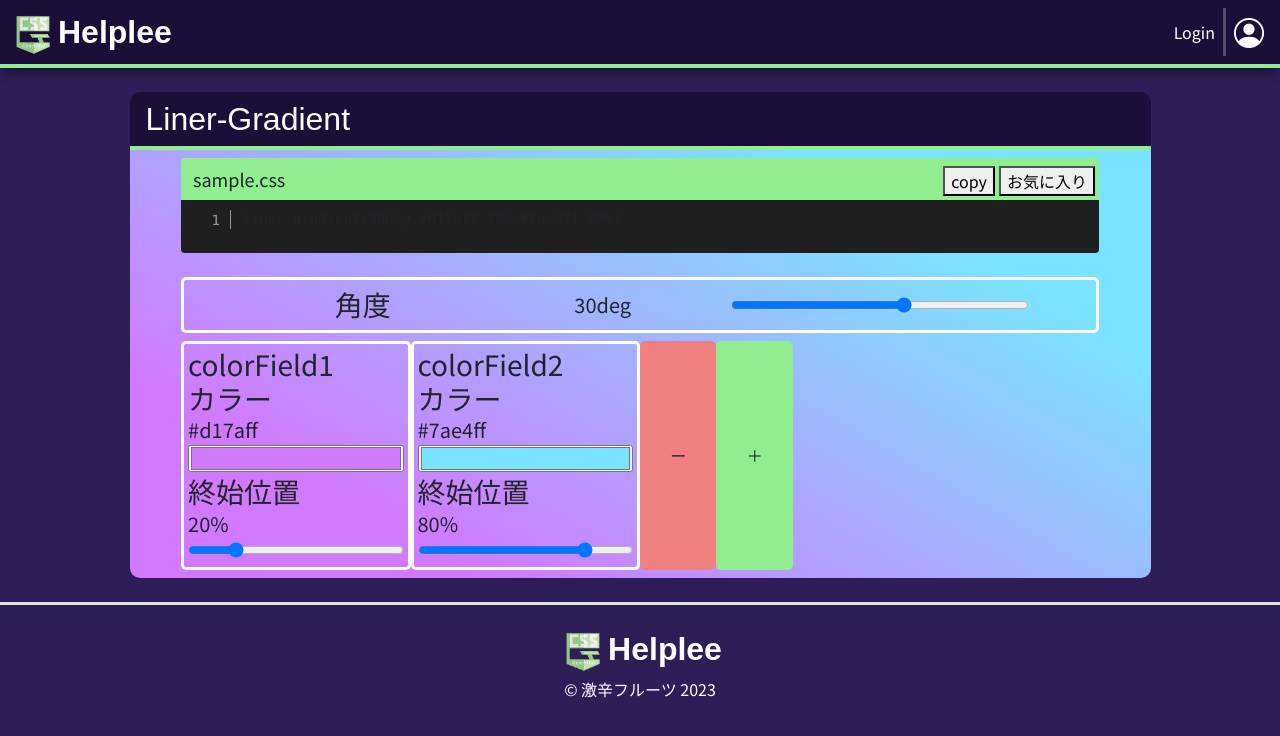
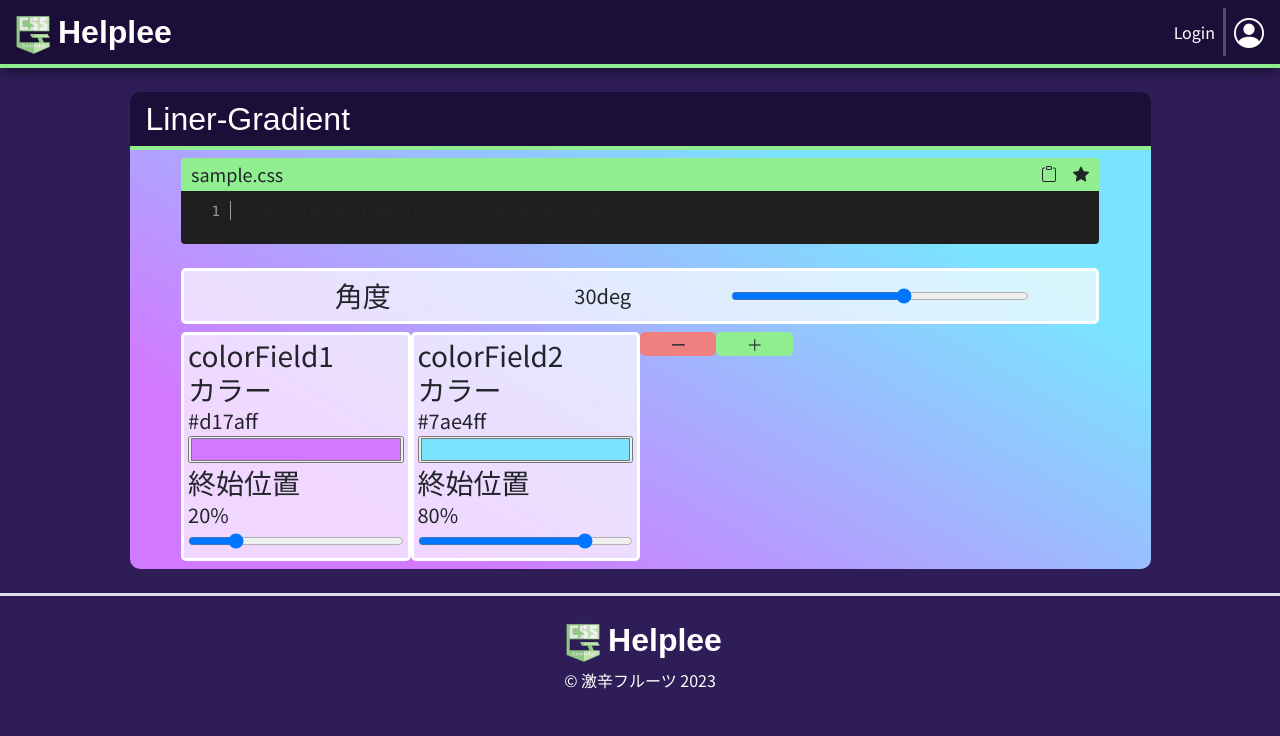
Before and after one commit to balckowl/helplee, a React (Vite) app: page /linergradient in a window 1280 px wide. Shown: the top 736 px of the page. Built offline with nearby package versions, Linux system fonts and the light colour scheme; no server answers; a small style sheet from the web is missing; a web font is replaced by a local one.

Commit message:
fix :スタイルを修正しました。

```diff
--- a/src/pages/BoxShadow/BoxShadow.jsx
+++ b/src/pages/BoxShadow/BoxShadow.jsx
@@ -67,7 +67,7 @@ const BoxShadow = () => {
 
   return (
     <main>
-      <CommonMeta title="helplee | Box-Shadow"/>
+      <CommonMeta title="helplee | Box-Shadow" />
       <div className="container">
         <div className="row d-flex justify-content-center">
           <div className="col-lg-11">
@@ -119,11 +119,11 @@ const BoxShadow = () => {
                     </div>
 
                     <div className="p-2 mb-3">
-                      <div className='btn-box d-flex justify-content-between p-1 pt-2'>
-                        <p className='ms-2'>sample.css</p>
-                        <div className='d-flex'>
-                          <div className='mx-1' onClick={copyToClipBoard}>copy</div>
-                          <button onClick={sendFavBoxShadow}>お気に入り</button>
+                      <div className='btn-box d-flex justify-content-between'>
+                        <p>sample.css</p>
+                        <div className='d-flex gap-3'>
+                          <div onClick={copyToClipBoard}><i class="bi bi-clipboard"></i></div>
+                          <div onClick={sendFavBoxShadow} className='favbtn'><i class="bi bi-star-fill"></i></div>
                         </div>
                       </div>
                       <div className='css-box p-2'>
--- a/src/pages/BoxShadow/BoxShadow.scss
+++ b/src/pages/BoxShadow/BoxShadow.scss
@@ -1,30 +1,34 @@
-.box{
+.box {
     border-radius: 0px 0px 10px 10px;
 }
 
-.box-head{
+.box-head {
     background-color: #1B0E38;
     border-radius: 10px 10px 0px 0px;
     color: #90EE90;
     border-bottom: 4px solid #90EE90;
 }
 
-.color-box input{
+.btn-box {
+    padding: 3px 10px;
+}
+
+.color-box input {
     width: 50px;
     height: 50px;
 }
 
-.input-box{
+.input-box {
     background-color: #F8FAFC;
     border-radius: 10px;
     border: 2px solid #b8bbbc;
 }
 
-.input-box p{
+.input-box p {
     font-size: 20px;
 }
 
-.style-box{
+.style-box {
     background-color: #F8FAFC;
     border-radius: 10px;
     border: 2px solid #b8bbbc;
@@ -32,21 +36,21 @@
     padding-bottom: 70px;
 }
 
-.btn-box{
+.btn-box {
     background-color: #90EE90;
     border-radius: 4px 4px 0px 0px;
 }
 
-.btn-box p{
+.btn-box p {
     font-size: 18px;
 }
 
-.css-box{
+.css-box {
     background-color: #1F1F1F;
     border-radius: 0px 0px 4px 4px;
 }
 
-.file-name{
+.file-name {
     font-size: 4px;
     padding: 5px 10px;
     position: absolute;
--- a/src/pages/Home/Home.jsx
+++ b/src/pages/Home/Home.jsx
@@ -10,7 +10,7 @@ const Home = () => {
 
       <div className="container">
         <div className="row gy-5 py-3">
-          <div className="col-sm-4">
+          <div className="col-sm-6 col-lg-4">
             <div className="card">
               <div className="card-body">
                 <Link to="/linergradient">
@@ -23,7 +23,7 @@ const Home = () => {
               </div>
             </div>
           </div>
-          <div className="col-sm-4">
+          <div className="col-sm-6 col-lg-4">
             <div className="card">
               <div className="card-body">
                 <Link to="/boxshadow">
@@ -36,7 +36,7 @@ const Home = () => {
               </div>
             </div>
           </div>
-          <div className="col-sm-4">
+          <div className="col-sm-6 col-lg-4">
             <div className="card">
               <div className="card-body">
                 <Link to="/textshadow">
@@ -49,7 +49,7 @@ const Home = () => {
               </div>
             </div>
           </div>
-          <div className='col-sm-4'>
+          <div className='col-sm-6 col-lg-4'>
             <div className="card">
               <div className="card-body">
                 <Link to="/imgfilter">
@@ -62,7 +62,7 @@ const Home = () => {
               </div>
             </div>
           </div>
-          <div className="col-sm-4">
+          <div className="col-sm-6 col-lg-4">
             <div className="card">
               <div className="card-body">
                 <Link to="/qrcode">
--- a/src/pages/ImgFilter/ImgFilter.jsx
+++ b/src/pages/ImgFilter/ImgFilter.jsx
@@ -197,11 +197,11 @@ const ImgFilter = () => {
                                     </div>
 
                                     <div className="p-2 mb-3">
-                                        <div className='btn-box d-flex justify-content-between p-1 pt-2'>
-                                            <p className='ms-2'>sample.css</p>
-                                            <div className='d-flex'>
-                                                <button className='mx-1' onClick={copyToClipBoard}>copy</button>
-                                                <button onClick={sendImgFilter}>お気に入り</button>
+                                        <div className='btn-box d-flex justify-content-between'>
+                                            <p>sample.css</p>
+                                            <div className='d-flex gap-3'>
+                                                <div onClick={copyToClipBoard}><i class="bi bi-clipboard"></i></div>
+                                                <div onClick={sendImgFilter} className='favbtn'><i class="bi bi-star-fill"></i></div>
                                             </div>
                                         </div>
                                         <div className='css-box p-2'>
--- a/src/pages/LinerGradient/LinerGradient.jsx
+++ b/src/pages/LinerGradient/LinerGradient.jsx
@@ -9,7 +9,7 @@ import Prism from "prismjs";
 import 'prism-themes/themes/prism-vsc-dark-plus.min.css'
 import CommonMeta from '../../components/CommonMeta/CommonMeta';
 import { signInWithPopup } from 'firebase/auth';
-import LoginBtn from '../../components/LoginBtn/LoginBtn';
+
 
 const LinerGradient = () => {
 
@@ -89,7 +89,7 @@ const LinerGradient = () => {
         })
       }
       alert('登録されました。')
-    }else{
+    } else {
       signInWithGoogle()
     }
   }
@@ -107,11 +107,11 @@ const LinerGradient = () => {
               <div className="row justify-content-center">
                 <div className="col-lg-11">
                   <div className="p-2 mb-3">
-                    <div className='btn-box d-flex justify-content-between p-1 pt-2'>
-                      <p className='ms-2'>sample.css</p>
-                      <div className='d-flex'>
-                        <button className='mx-1' onClick={copyToClipBoard}>copy</button>
-                        <button onClick={sendFavLinerGradient}>お気に入り</button>
+                    <div className='btn-box d-flex justify-content-between'>
+                      <p>sample.css</p>
+                      <div className='d-flex gap-3'>
+                        <div onClick={copyToClipBoard}><i class="bi bi-clipboard"></i></div>
+                        <div onClick={sendFavLinerGradient} className='favbtn'><i class="bi bi-star-fill"></i></div>
                       </div>
                     </div>
                     <div className='css-box p-2'>
@@ -129,12 +129,12 @@ const LinerGradient = () => {
                       <div className="col-lg-3 d-flex align-items-center justify-content-center"><p>{degree}deg</p></div>
                       <div className="col-lg-4 d-flex align-items-center justify-content-center"><input type="range" value={degree} min="-180" max="180" onChange={(e) => setDegree(e.target.value)} /></div>
                     </div>
-
                   </div>
 
                   <div className="row g-0 gap-0 mx-2">
                     {colorFields.map((CF, index) => (
                       <div className='my-2 col-lg-3 liner-box p-1' key={index}>
+                        <div>
                           <h3>colorField{index + 1}</h3>
                           <div>
                             <div>
@@ -150,17 +150,22 @@ const LinerGradient = () => {
                             </div>
                           </div>
                         </div>
+                      </div>
                     ))}
 
 
                     <div className='col-lg-1 my-2'>
+                      <div>
                         <div onClick={removeColorField} className="delite d-flex align-items-center justify-content-center">
                           <p>ー</p>
                         </div>
                       </div>
+                    </div>
                     <div onClick={addColorField} className='col-lg-1 my-2'>
+                      <div>
                         <div className="next d-flex align-items-center justify-content-center">
                           <p>＋</p>
+                        </div>
                       </div>
                     </div>
 
--- a/src/pages/LinerGradient/LinerGradient.scss
+++ b/src/pages/LinerGradient/LinerGradient.scss
@@ -7,6 +7,7 @@
 .liner-box {
     border: 3px solid #ffffff;
     border-radius: 5px;
+    background-color: rgba(255,255,255, 0.7);
 }
 
 .liner-box p{
@@ -32,3 +33,7 @@
     height: 100%;
     border-radius: 5px;
 }
+
+.btn-box{
+   padding: 3px 10px;
+}
--- a/src/pages/TextShadow/TextShadow.jsx
+++ b/src/pages/TextShadow/TextShadow.jsx
@@ -116,11 +116,11 @@ const TextShadow = () => {
                     </div>
 
                     <div className="p-2 mb-3">
-                      <div className='btn-box d-flex justify-content-between p-1 pt-2'>
-                        <p className='ms-2'>sample.css</p>
-                        <div className='d-flex'>
-                          <button className='mx-1' onClick={copyToClipBoard}>copy</button>
-                          <button onClick={sendFavTextShadow}>お気に入り</button>
+                      <div className='btn-box d-flex justify-content-between'>
+                        <p>sample.css</p>
+                        <div className='d-flex gap-3'>
+                          <div onClick={copyToClipBoard}><i class="bi bi-clipboard"></i></div>
+                          <div onClick={sendFavTextShadow} className='favbtn'><i class="bi bi-star-fill"></i></div>
                         </div>
                       </div>
                       <div className='css-box p-2'>
```
Lines whose indentation alone changed are shown as unchanged.
